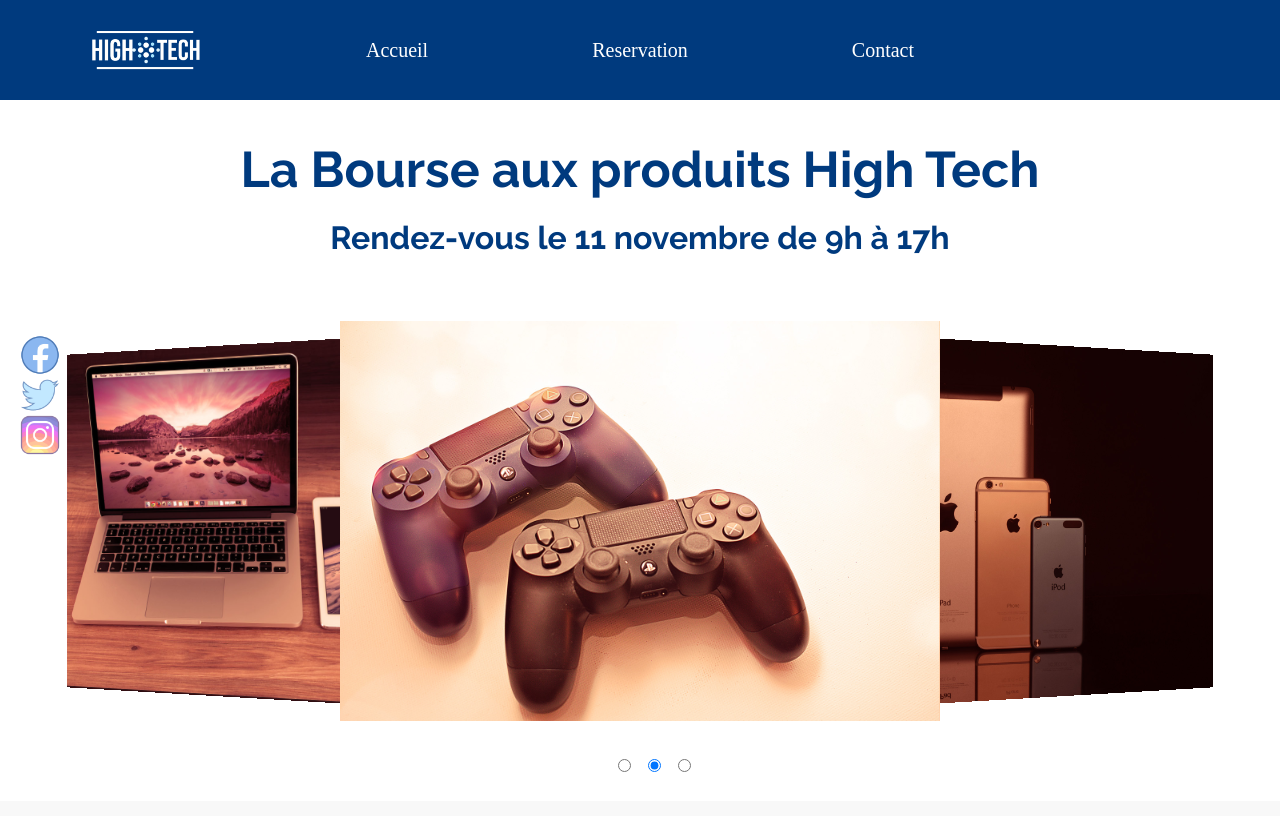
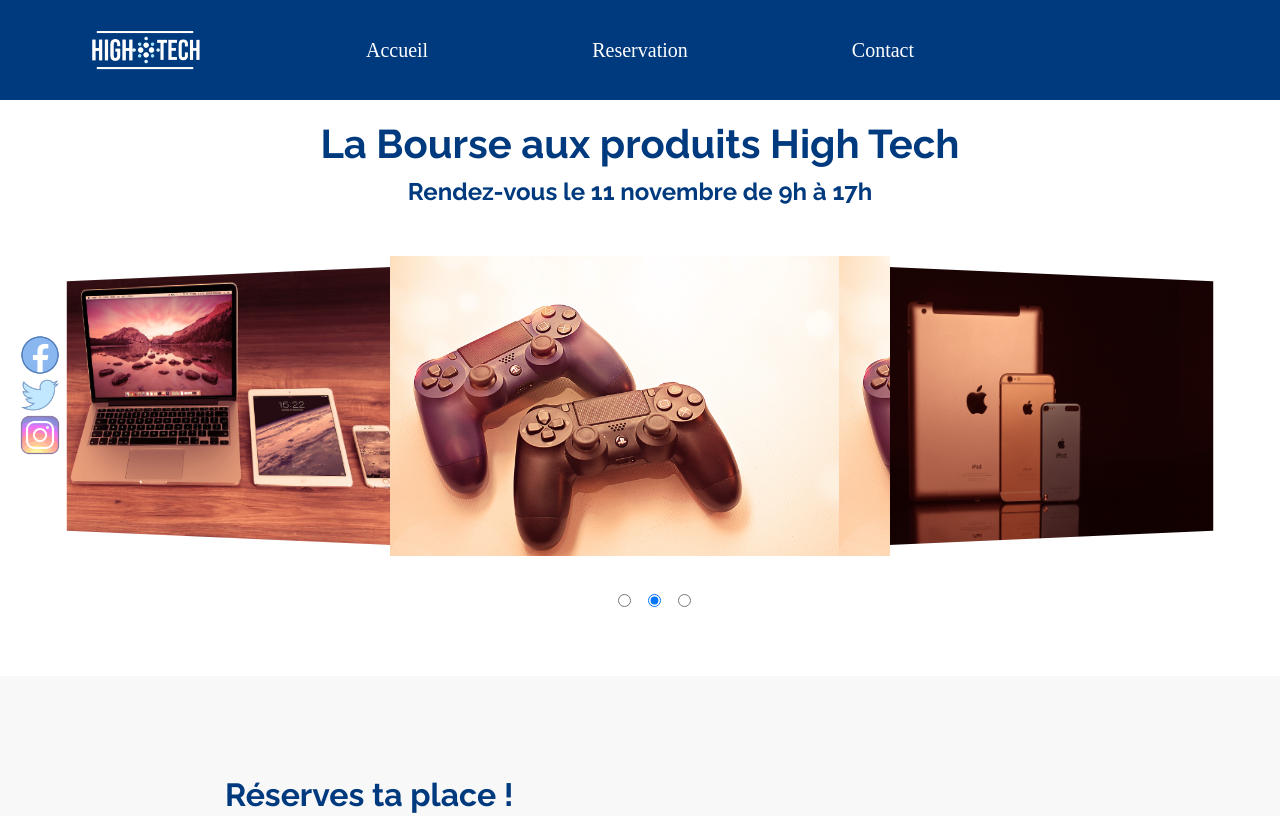
Before and after one commit to mica674/LeMauvaisCoin, a plain HTML site: page index.html in a window 1280 px wide. Shown: the top 816 px of the page. Drawn offline with Linux system fonts and the light colour scheme.

Commit message:
reglage hauteur du top section

```diff
--- a/public/assets/css/style.css
+++ b/public/assets/css/style.css
@@ -111,24 +111,24 @@ h2 {
 }
 
 .top-section-h1 {
-    font-size: 50px;
-    margin-top: 40px;
-    margin-bottom: 20px;
+    font-size: 40px;
+    margin-top: 20px;
+    margin-bottom: 10px;
     text-align: center;
     color: #003A7E;
 }
 
 .top-section-h2 {
     text-align: center;
-    font-size: 32px;
+    font-size: 24px;
 }
 
 /* source du carrousel: https://codepen.io/onion2k/pen/xxZYBVj */
 .carousel {
-    height: 500px;
-    margin-top: 15px;
+    height: 440px;
+    margin-top: 0;
     display: grid;
-    grid-template-rows: 500px 10px;
+    grid-template-rows: 400px 10px;
     grid-template-columns: 1fr 30px 30px 30px 1fr;
     align-items: center;
     justify-items: center;
@@ -155,14 +155,14 @@ h2 {
 
 div.item {
     position: absolute;
-    width: 600px;
-    height: 400px;
+    width: 500px;
+    height: 300px;
     /* Ajout de propriétés persos */
     --r: calc(var(--position) - var(--offset));
     --abs: max(calc(var(--r) * -1), var(--r));
     transition: all 0.25s linear;
     /* definition du tranform des images sur les côtés de celle principale */
-    transform: rotateY(calc(-10deg * var(--r))) translateX(calc(-400px * var(--r)));
+    transform: rotateY(calc(-10deg * var(--r))) translateX(calc(-450px * var(--r)));
     z-index: calc((var(--position) - var(--abs)));
 }
 
```
